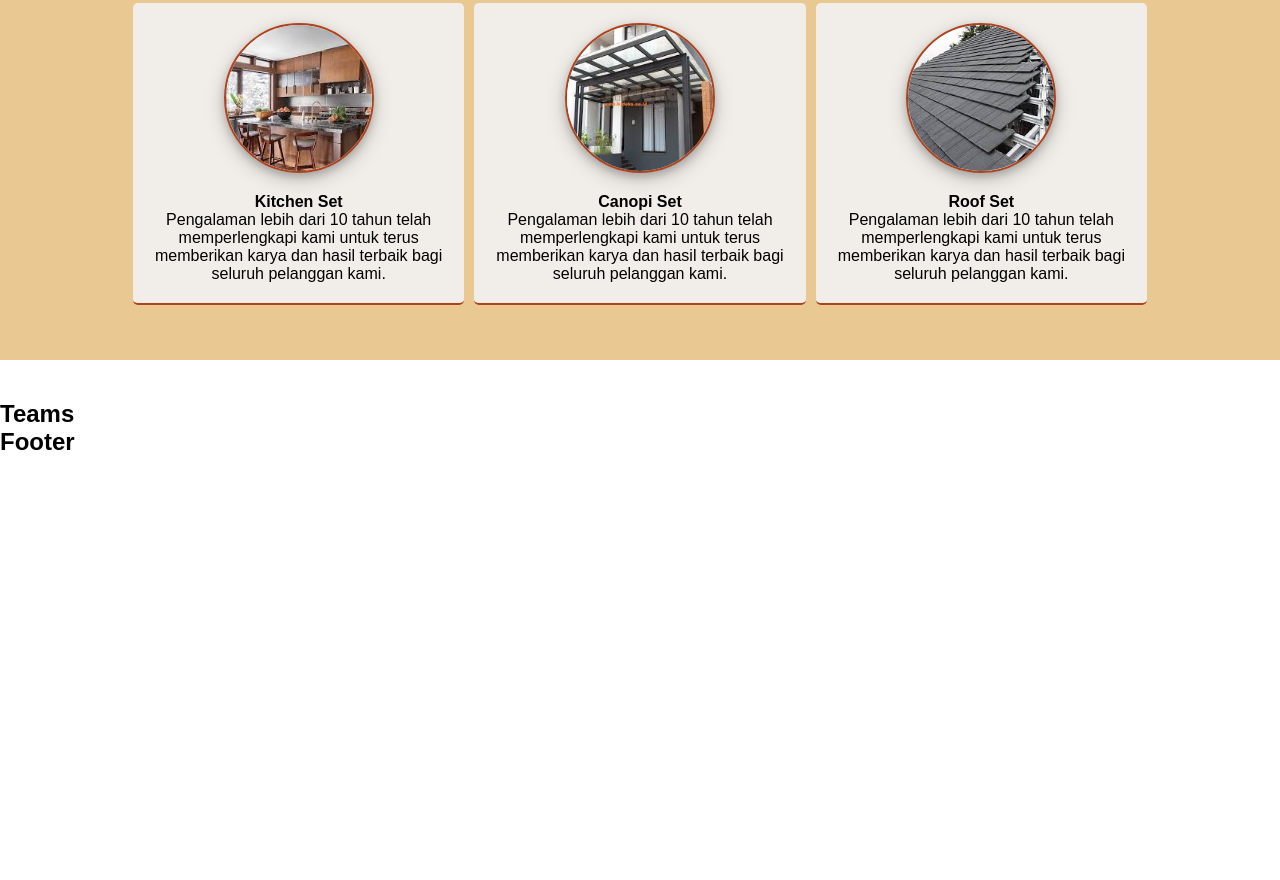
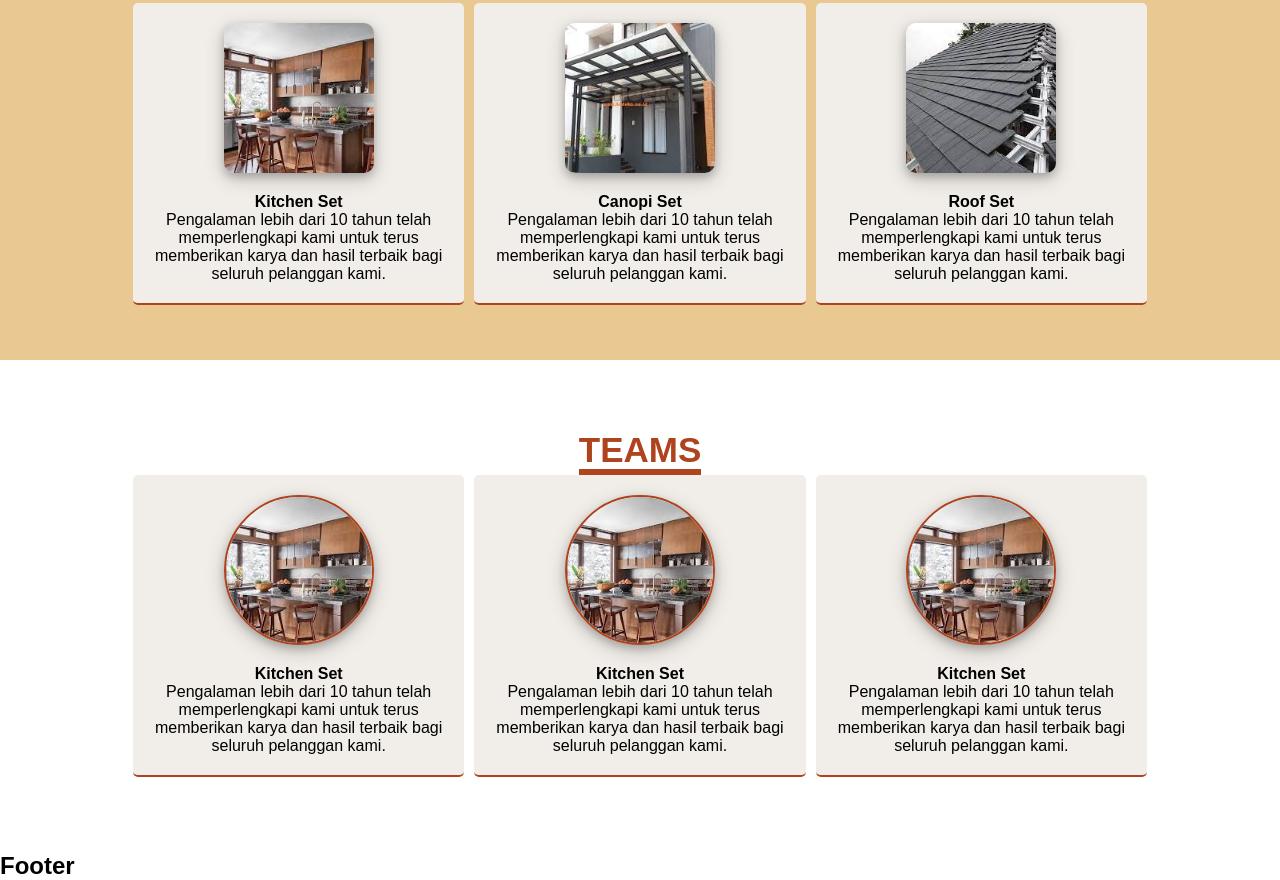
Before and after one commit to JuanBiantong/tukangku, a plain HTML site: page index.html in a window 1280 px wide. Shown: the part 1346-2226 px from the top of the page. Before the commit the page ends 1802 px from the top, so only its background shows below. Drawn offline with Linux system fonts and the light colour scheme.

Commit message:
set position of section teams

```diff
--- a/assets/css/style.css
+++ b/assets/css/style.css
@@ -191,15 +191,39 @@ body {
   height: 150px;
   width: 150px;
   object-fit: cover;
-  border-radius: 50%;
   margin-bottom: 20px;
-  border: 2px solid #ae431e;
+  border-radius: 10px;
   box-shadow: 0 4px 8px 0 rgba(0, 0, 0, 0.2), 0 6px 20px 0 rgba(0, 0, 0, 0.19);
+}
+.services-box .service-card img:hover {
+  transform: scale(1.03);
+  transition: transform 330ms ease-in-out;
 }
 
 .team-box {
   display: flex;
   justify-content: space-around;
+}
+.team-box .team-card {
+  /* width: 100%; */
+  display: flex;
+  justify-content: center;
+  flex-direction: column;
+  background-color: #f1eee9;
+  padding: 20px;
+  border-bottom: 2px solid #ae431e;
+  border-radius: 5px;
+  align-items: center;
+  margin: 5px 5px;
+}
+.team-box .team-card img {
+  height: 150px;
+  width: 150px;
+  object-fit: cover;
+  margin-bottom: 20px;
+  border-radius: 50%;
+  border: 2px solid #ae431e;
+  box-shadow: 0 4px 8px 0 rgba(0, 0, 0, 0.2), 0 6px 20px 0 rgba(0, 0, 0, 0.19);
 }
 
 @media (max-width: 1060px) {
--- a/index.html
+++ b/index.html
@@ -115,8 +115,41 @@
           </div>
         </div>
       </section>
-      <section>
-        <h1>Teams</h1>
+      <section id="teams" class="teams">
+        <div class="container">
+          <div class="title">
+            <h1>TEAMS</h1>
+          </div>
+          <div class="team-box">
+            <div class="team-card">
+              <img src="assets/image/service1.jpeg" alt="" />
+              <h4>Kitchen Set</h4>
+              <p>
+                Pengalaman lebih dari 10 tahun telah memperlengkapi kami untuk
+                terus memberikan karya dan hasil terbaik bagi seluruh pelanggan
+                kami.
+              </p>
+            </div>
+            <div class="team-card">
+              <img src="assets/image/service1.jpeg" alt="" />
+              <h4>Kitchen Set</h4>
+              <p>
+                Pengalaman lebih dari 10 tahun telah memperlengkapi kami untuk
+                terus memberikan karya dan hasil terbaik bagi seluruh pelanggan
+                kami.
+              </p>
+            </div>
+            <div class="team-card">
+              <img src="assets/image/service1.jpeg" alt="" />
+              <h4>Kitchen Set</h4>
+              <p>
+                Pengalaman lebih dari 10 tahun telah memperlengkapi kami untuk
+                terus memberikan karya dan hasil terbaik bagi seluruh pelanggan
+                kami.
+              </p>
+            </div>
+          </div>
+        </div>
       </section>
       <section>
         <h1>Footer</h1>
```
